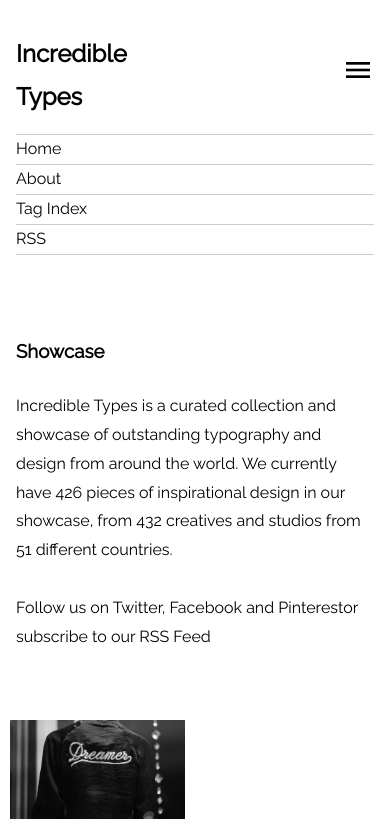
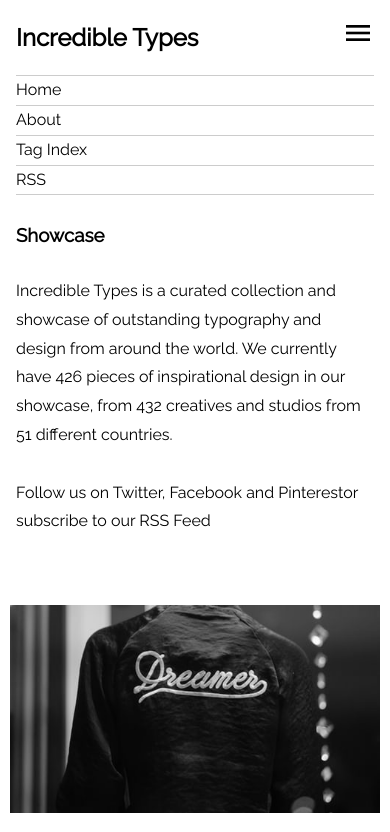
Before and after one commit to anis790615/incredibletypes-clone, a plain HTML site: page index.html in a window 390 px wide. Both pictures are taken after a click on the link "menu". Shown: the top 832 px of the page. Drawn offline with Linux system fonts and the light colour scheme.

Commit message:
Adjusted flexibility

```diff
--- a/css/style.css
+++ b/css/style.css
@@ -26,7 +26,7 @@ body {
 .container {
 
   max-width: 1400px;
-  min-height: 100vh;
+  /* min-height: 100vh; */
   /* height: 4000px; */
 
   margin: auto;
@@ -48,7 +48,7 @@ nav {
 .top-nav > div {
   /* padding: 0.5rem;
   align-self: center; */
-  flex-basis: calc(100%/3);
+  width: calc(100%/3);
 }
 .top-nav .hamburger-menu {
 text-align: right;
@@ -169,7 +169,7 @@ overflow: hidden;
   position: absolute;
   top:0;
   left: 0;
-  background: rgba(245, 245, 245, 0.8);
+  background: rgba(255, 255, 255, 0.9);
   opacity: 0;
   width: 100%;
   height: 7vw;
@@ -185,7 +185,9 @@ overflow: hidden;
   transition: opacity 0s;
 
 }
-
+.card-title .title-link > a{
+  font-weight: 800;
+}
 .card-title .title-link,
 .card-title .source-link {
  font-size: 0.7rem;
@@ -216,10 +218,18 @@ overflow: hidden;
 
 
 
+/* Scaling width of the wrapped element so that less empty space occurs, when there is more content that should not be necessary */
+@media(min-width: 1001px) and (max-width:1276px){
+  .articles {
+    max-height: 2500px;
+  }
+}
 
-
-
-
+@media(min-width: 769px) and (max-width:1000px){
+  .articles {
+    max-height: 2000px;
+  }
+}
 /* Media queries Tablets */
 
 @media (max-width: 768px) {
@@ -267,3 +277,36 @@ overflow: hidden;
 
 
 }
+/* Phones  */
+@media (max-width: 600px) {
+  nav {
+    padding: 1rem;
+
+  }
+  .top-nav .logo {
+
+    width: 85%;
+  }
+  .menu {
+    margin-bottom: 0.5rem;
+  }
+  .articles  .card {
+    width: 100%;
+
+    }
+  .articles {
+    max-height: initial;
+  }
+  .card-image .image-wrap::after {
+    height: 15vh;
+  }
+
+
+
+}
+
+@media (max-width: 360px) {
+  .top-nav .logo {
+font-size: 0.8rem;
+  }
+}
```
